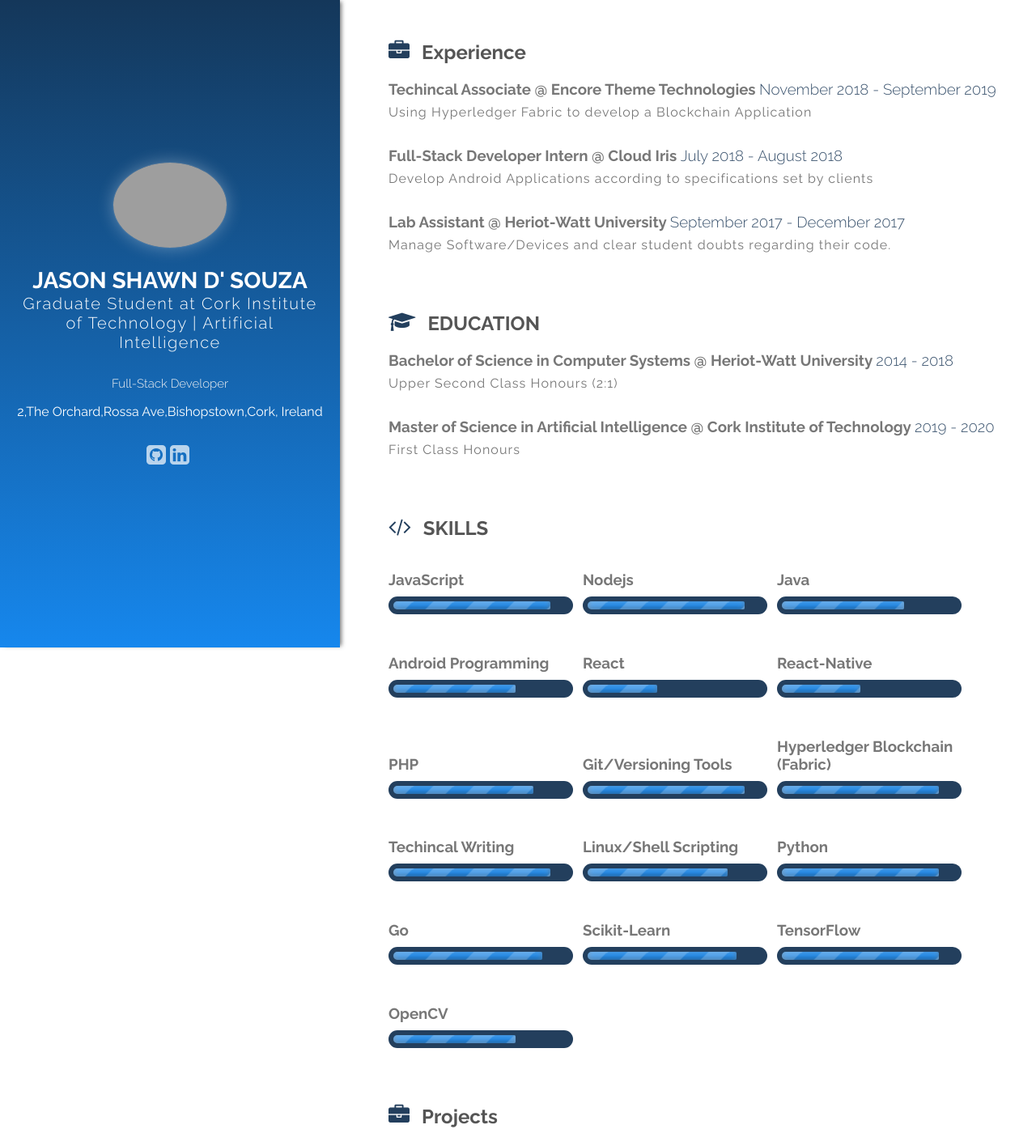
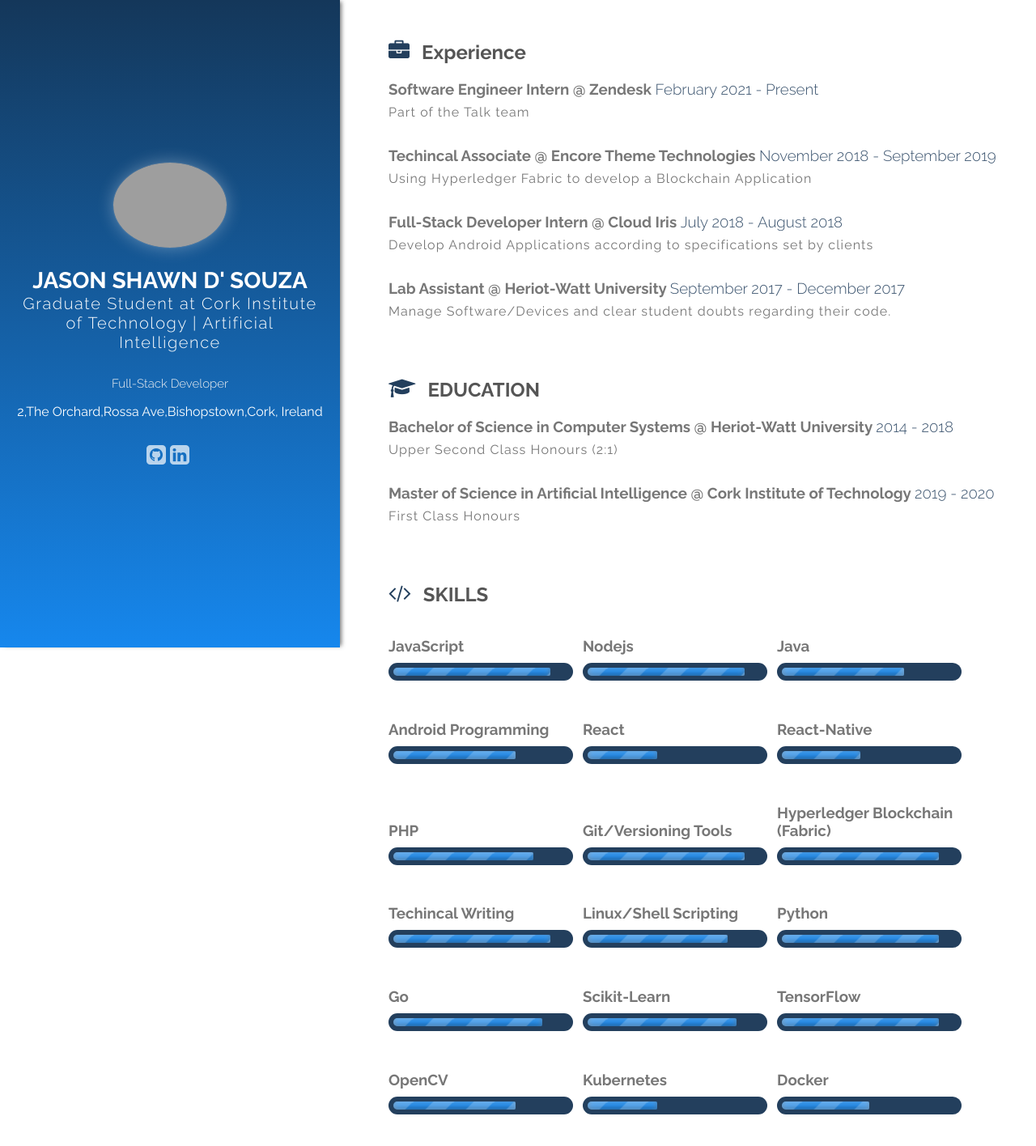
Before and after one commit to TheRealJd3/cv, a React (Create React App) app: page / in a window 1280 px wide. Shown: the top 1416 px of the page at 81% size. Built offline with nearby package versions, Linux system fonts and the light colour scheme; grey boxes are pictures that could not be loaded.

Commit message:
Updated Job History

```diff
--- a/src/App.js
+++ b/src/App.js
@@ -19,6 +19,7 @@ class App extends Component {
         {name: 'linkedin', url: 'https://www.linkedin.com/in/jason-shawn-d-souza-731256109/'}
       ],
       experience: [
+        {jobTitle: 'Software Engineer Intern',company:'Zendesk', startDate: 'February 2021', endDate: 'Present', jobDescription: 'Part of the Talk team'},
         {jobTitle: 'Techincal Associate',company:'Encore Theme Technologies', startDate: 'November 2018', endDate: 'September 2019', jobDescription: 'Using Hyperledger Fabric to develop a Blockchain Application'},
         {jobTitle: 'Full-Stack Developer Intern',company:'Cloud Iris', startDate: 'July 2018', endDate: 'August 2018', jobDescription: 'Develop Android Applications according to specifications set by clients'},
         {jobTitle: 'Lab Assistant',company:'Heriot-Watt University', startDate: 'September 2017', endDate: 'December 2017', jobDescription: ' Manage Software/Devices and clear student doubts regarding their code. '},
@@ -49,7 +50,10 @@ class App extends Component {
         {name: 'Go', percentage:"85%"},
         {name: 'Scikit-Learn', percentage:"85%"},
         {name: 'TensorFlow', percentage:"90%"},
-        {name: 'OpenCV', percentage:"70%"}
+        {name: 'OpenCV', percentage:"70%"},
+        {name: 'Kubernetes', percentage:"40%"},
+        {name: 'Docker', percentage:"50%"},
+        {name: 'AWS', percentage:"40%"}
       ]
     };
 
```
